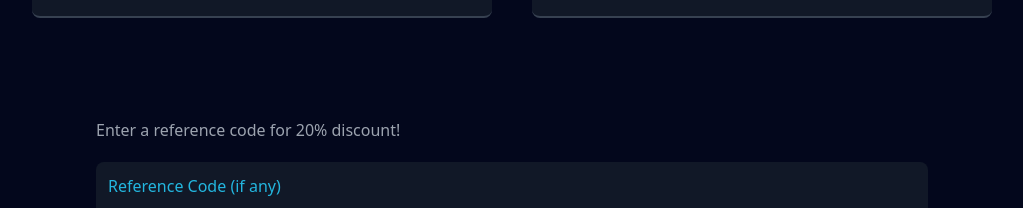
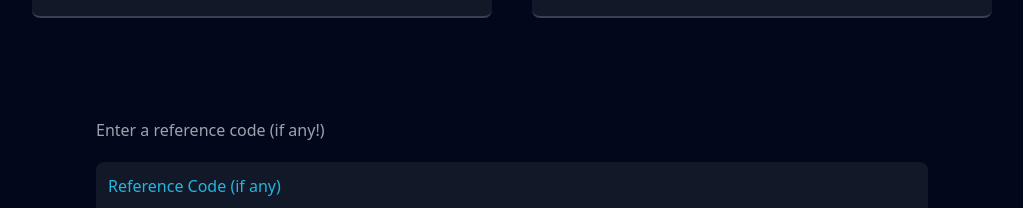
Before and after one commit to hatifmujahid/Dev-Day-2024-website, a React (Vite) app: page /register in a window 1280 px wide. Shown: the part 2523-2731 px from the top of the page, without its empty margins (128-1151 px from the left). Built offline with nearby package versions, Linux system fonts and the light colour scheme.

Commit message:
Update Register2.jsx

```diff
--- a/src/components/Register2.jsx
+++ b/src/components/Register2.jsx
@@ -800,7 +800,7 @@ const Register = () => {
                 </div>
 
                 <div className="flex flex-col md:flex-col gap-5 w-[270px] sm:w-[350px] md:w-[400px] lg:w-[65%] mx-auto">
-                    <h4  className='text-gray-400 '>Enter a reference code for 20% discount!</h4>
+                    <h4  className='text-gray-400 '>Enter a reference code (if any!)</h4>
                     <InputBox
                         label="Reference Code (if any)"
                         name="referenceCode"
```
